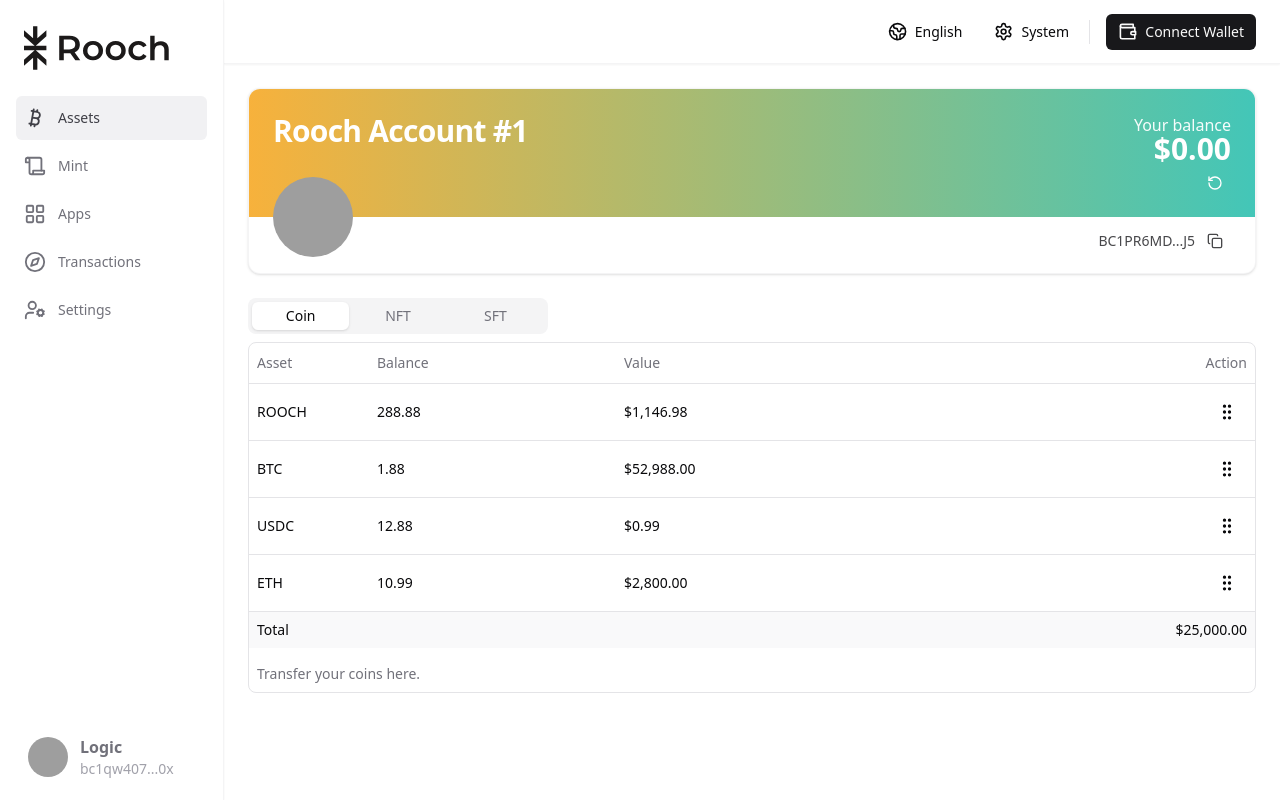
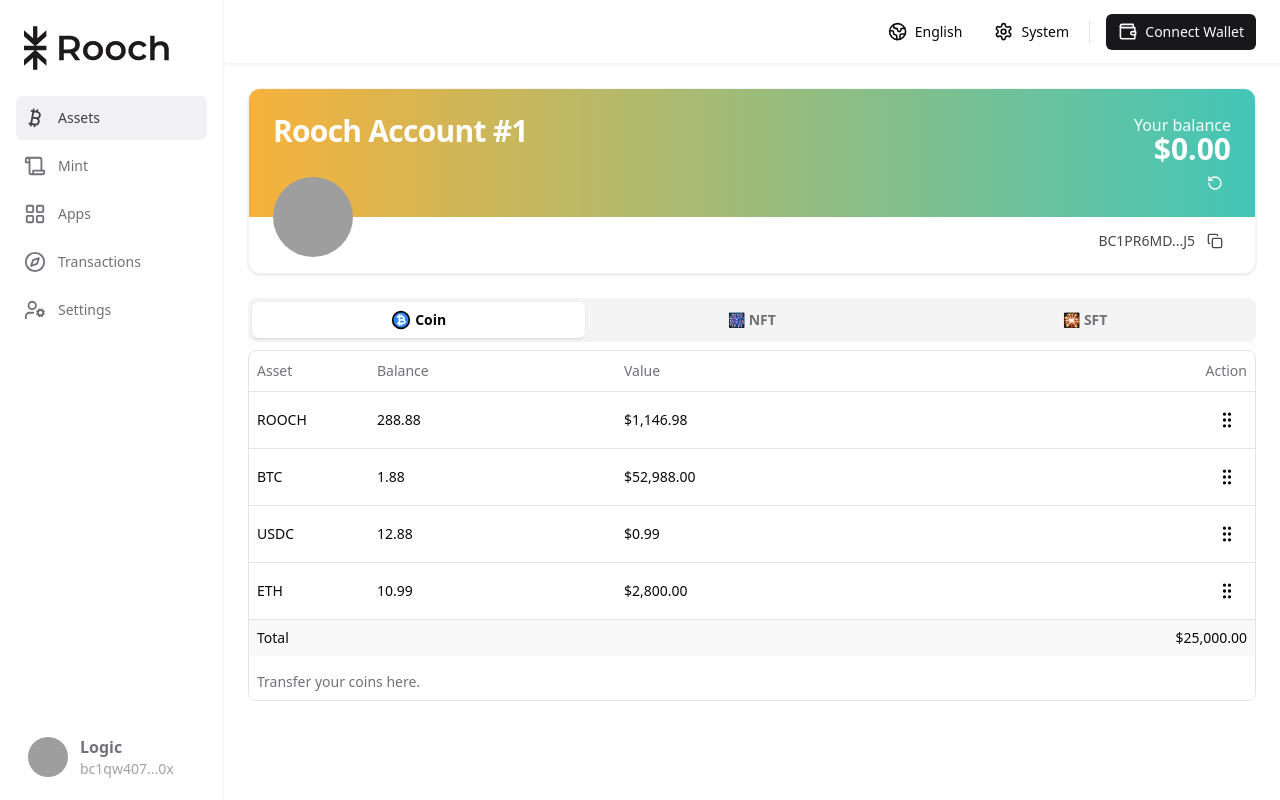
Before and after one commit to rooch-network/rooch-portal-v1, a React (Vite) app: page / in a window 1280 px wide. Built offline with nearby package versions, Linux system fonts and the light colour scheme; grey boxes are pictures that could not be loaded.

Commit message:
refactor: update some styles

```diff
--- a/src/(dashboard)/userAssets/components/assets-tabs.tsx
+++ b/src/(dashboard)/userAssets/components/assets-tabs.tsx
@@ -6,10 +6,21 @@
 export const AssetsTabs = () => {
   return (
     <Tabs defaultValue="coin">
-      <TabsList className="grid grid-cols-3 w-full md:w-[300px]">
-        <TabsTrigger value="coin">Coin</TabsTrigger>
-        <TabsTrigger value="nft">NFT</TabsTrigger>
-        <TabsTrigger value="sft">SFT</TabsTrigger>
+      <TabsList className="grid grid-cols-3 w-full h-11 transition-all">
+        <TabsTrigger value="coin" className="h-full font-semibold">
+          <img
+            src="/bitcoin_in_assets.svg"
+            alt="coin"
+            className="w-5 h-5 mr-1"
+          />
+          Coin
+        </TabsTrigger>
+        <TabsTrigger value="nft" className="h-full font-semibold">
+          🎆 NFT
+        </TabsTrigger>
+        <TabsTrigger value="sft" className="h-full font-semibold">
+          🎇 SFT
+        </TabsTrigger>
       </TabsList>
       <TabsContent value="coin">
         <AssetsCoin />
--- a/src/(dashboard)/userAssets/components/sft-tab-header.tsx
+++ b/src/(dashboard)/userAssets/components/sft-tab-header.tsx
@@ -55,11 +55,11 @@
       <Popover open={open} onOpenChange={setOpen}>
         <PopoverTrigger asChild>
           <Button
-            variant="ghost"
+            variant="outline"
             role="combobox"
             aria-expanded={open}
             size="sm"
-            className="w-full md:w-[150px] justify-between"
+            className="w-full md:w-[150px] justify-between rounded-lg"
           >
             {value
               ? sfts.find((sft) => sft.value === value)?.label
```
Also changed, not shown: public/bitcoin_in_assets.svg (added).
